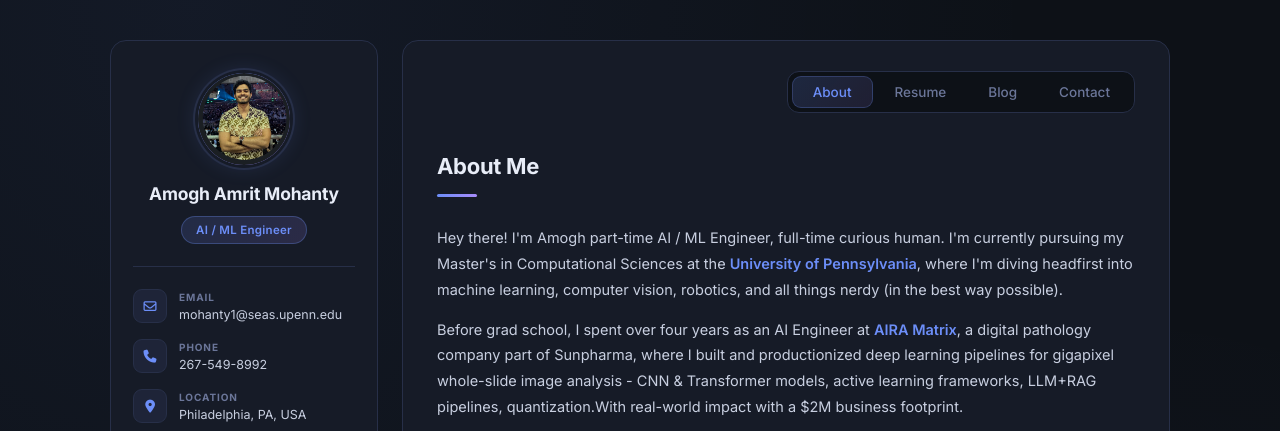
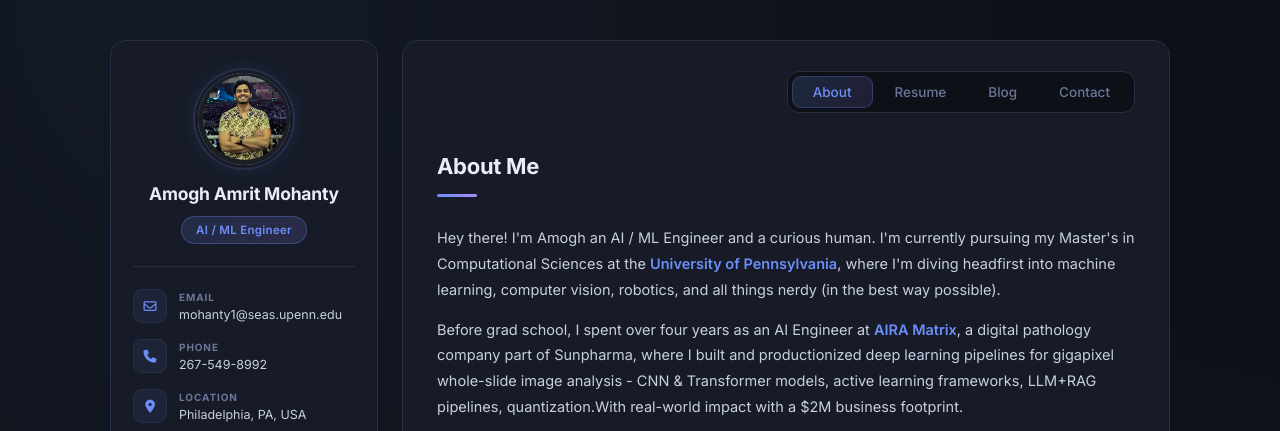
Before and after one commit to amoghmohanty12/amoghmohanty12.github.io, a plain HTML site: page index.html in a window 1280 px wide. Shown: the top 431 px of the page. Drawn offline with Linux system fonts and the light colour scheme.

Commit message:
Update About Me intro text
Co-Authored-By: Claude Sonnet 4.6 <noreply@anthropic.com>

```diff
--- a/index.html
+++ b/index.html
@@ -76,7 +76,7 @@
 
         <div class="about-text">
           <p>
-            Hey there! I'm Amogh part-time AI / ML Engineer, full-time curious human. I'm currently pursuing my Master's in
+            Hey there! I'm Amogh an AI / ML Engineer and a curious human. I'm currently pursuing my Master's in
             Computational Sciences at the <em>University of Pennsylvania</em>, where I'm diving headfirst into machine
             learning, computer vision, robotics, and all things nerdy (in the best way possible).
           </p>
```
